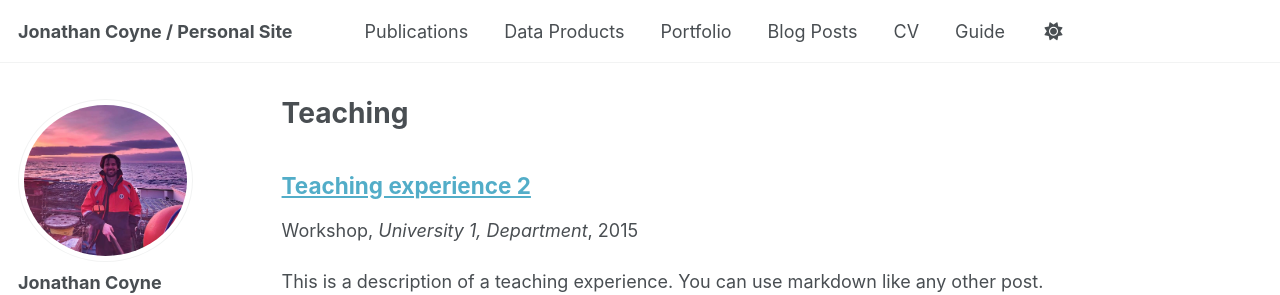
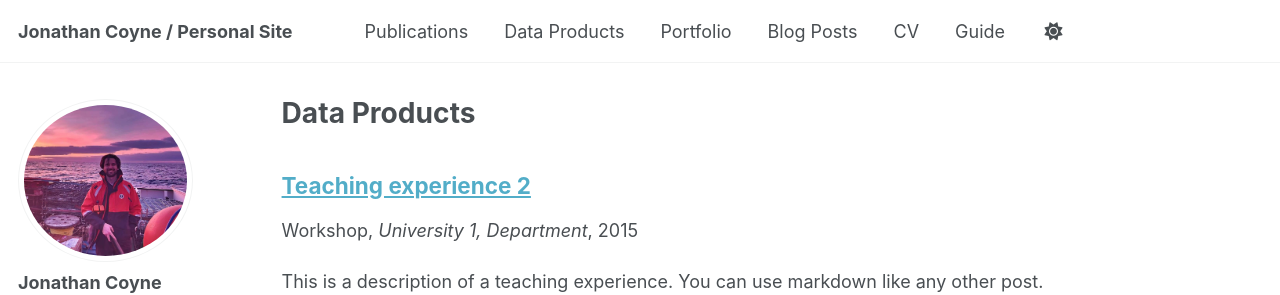
Before and after one commit to jn533213/jn533213.github.io, a Jekyll site: the page built from _pages/teaching.html, in a window 1280 px wide. Shown: the top 295 px of the page. Built offline with Jekyll 4.4.1, drawn with Linux system fonts in a browser that asks for light colours; some web fonts are replaced; a script that is not in the unit is left out.

Commit message:
Update teaching.html

```diff
--- a/_pages/teaching.html
+++ b/_pages/teaching.html
@@ -1,6 +1,6 @@
 ---
 layout: archive
-title: "Teaching"
+title: "Data Products"
 permalink: /teaching/
 author_profile: true
 ---
```
